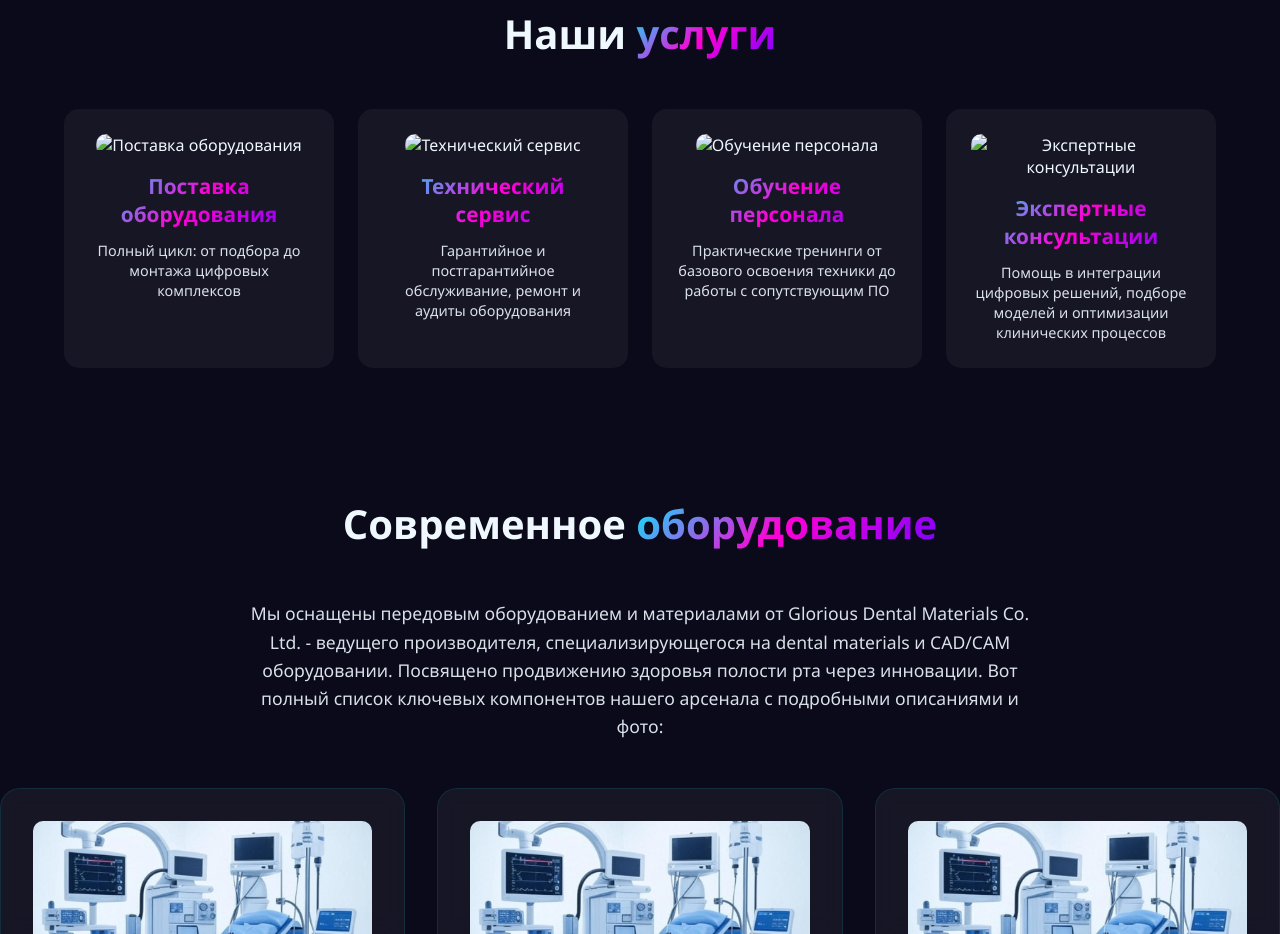
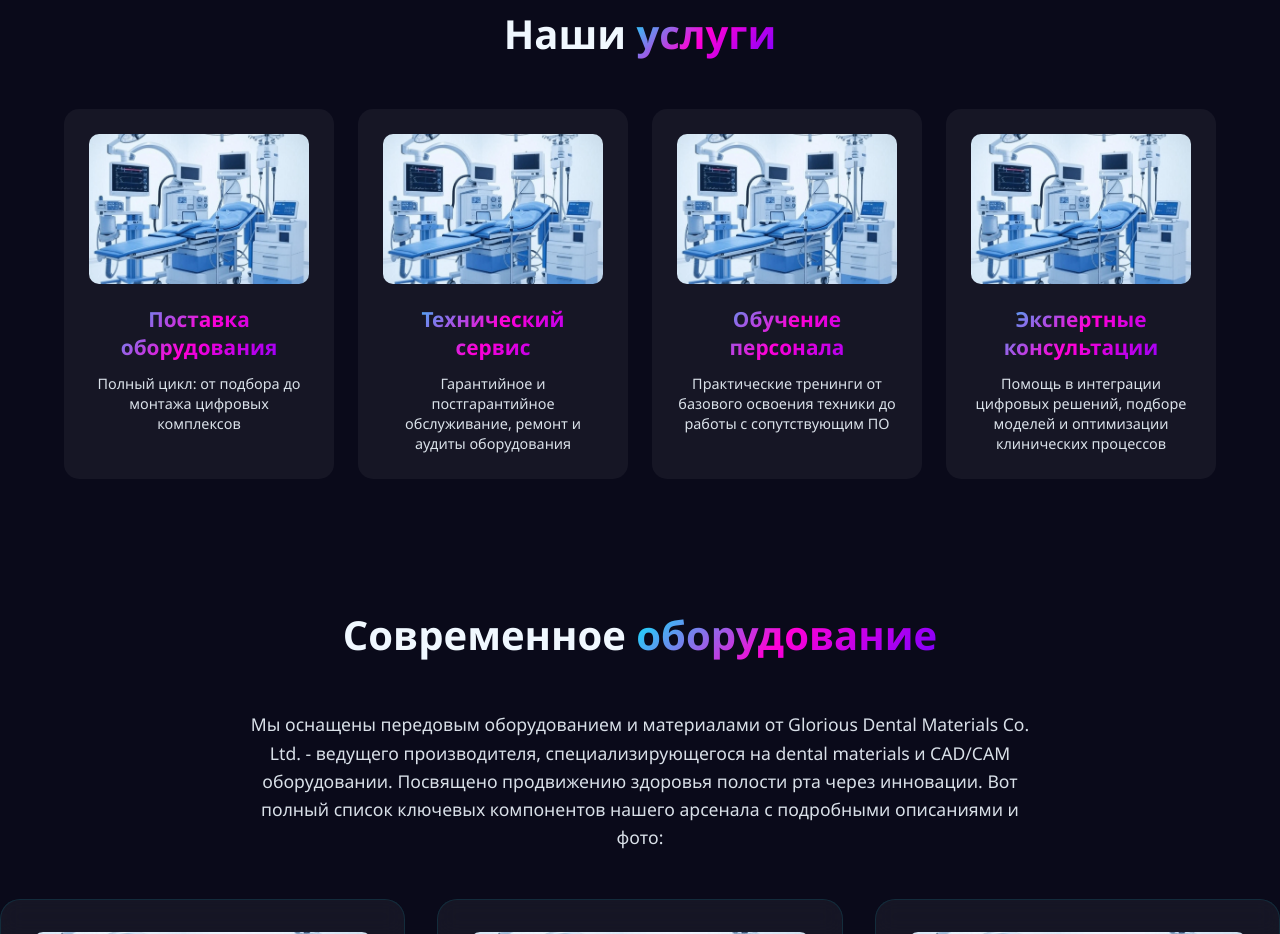
Before and after one commit to aimedtechkz/2, a plain HTML site: page index.html in a window 1280 px wide. Shown: the part 2180-3114 px from the top of the page. Drawn offline with Linux system fonts and the light colour scheme.

Commit message:
Update index.html

```diff
--- a/index.html
+++ b/index.html
@@ -579,22 +579,22 @@
         <h2 class="section-title">Наши <span class="gradient-text">услуги</span></h2>
         <div class="services-grid">
             <div class="service-card">
-                <img src="images/service-delivery.jpg" alt="Поставка оборудования" class="service-image">
+                <img src="images/1.jpg" alt="Поставка оборудования" class="service-image">
                 <h3>Поставка оборудования</h3>
                 <p>Полный цикл: от подбора до монтажа цифровых комплексов</p>
             </div>
             <div class="service-card">
-                <img src="images/service-maintenance.jpg" alt="Технический сервис" class="service-image">
+                <img src="images/1.jpg" alt="Технический сервис" class="service-image">
                 <h3>Технический сервис</h3>
                 <p>Гарантийное и постгарантийное обслуживание, ремонт и аудиты оборудования</p>
             </div>
             <div class="service-card">
-                <img src="images/service-training.jpg" alt="Обучение персонала" class="service-image">
+                <img src="images/1.jpg" alt="Обучение персонала" class="service-image">
                 <h3>Обучение персонала</h3>
                 <p>Практические тренинги от базового освоения техники до работы с сопутствующим ПО</p>
             </div>
             <div class="service-card">
-                <img src="images/service-consultation.jpg" alt="Экспертные консультации" class="service-image">
+                <img src="images/1.jpg" alt="Экспертные консультации" class="service-image">
                 <h3>Экспертные консультации</h3>
                 <p>Помощь в интеграции цифровых решений, подборе моделей и оптимизации клинических процессов</p>
             </div>
```
